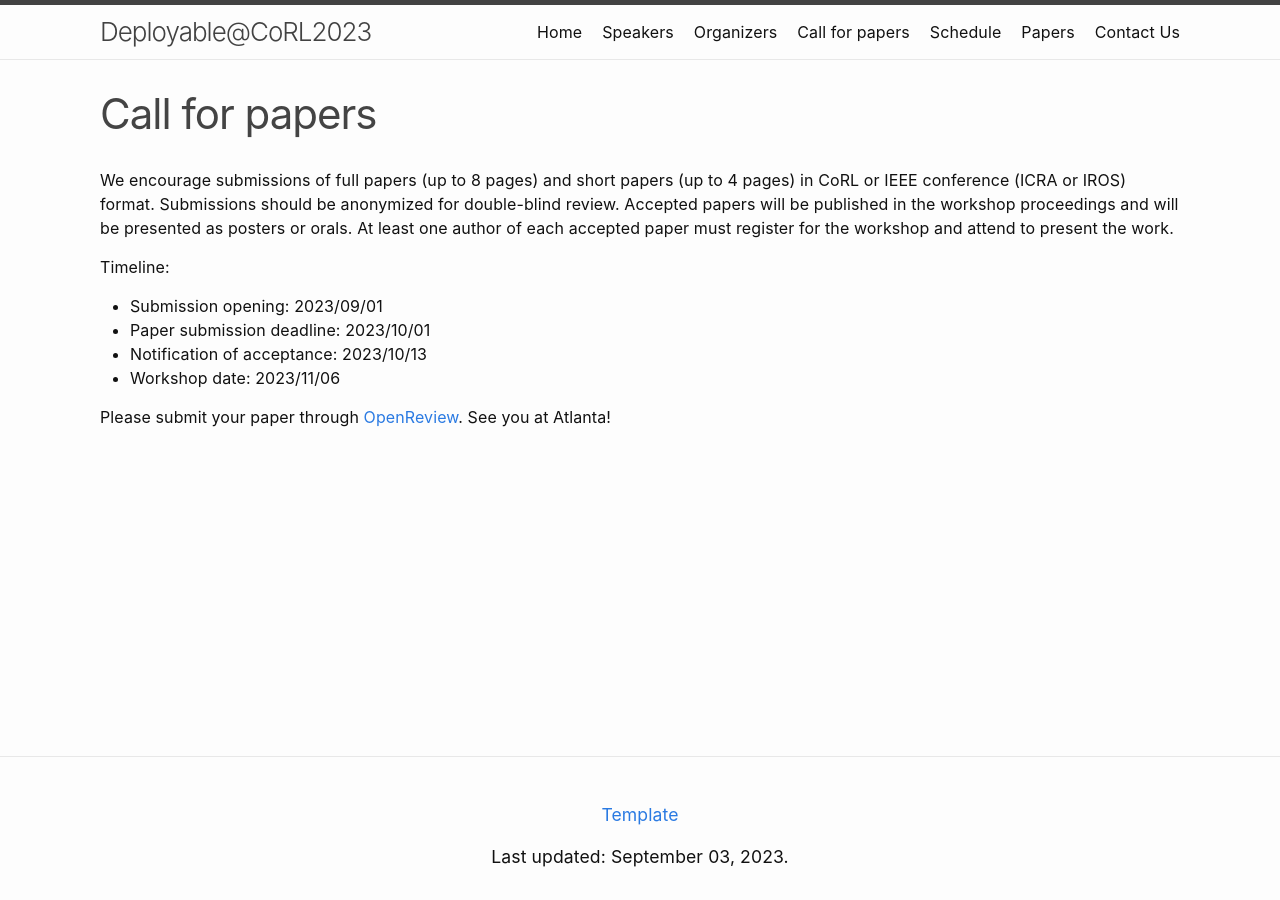
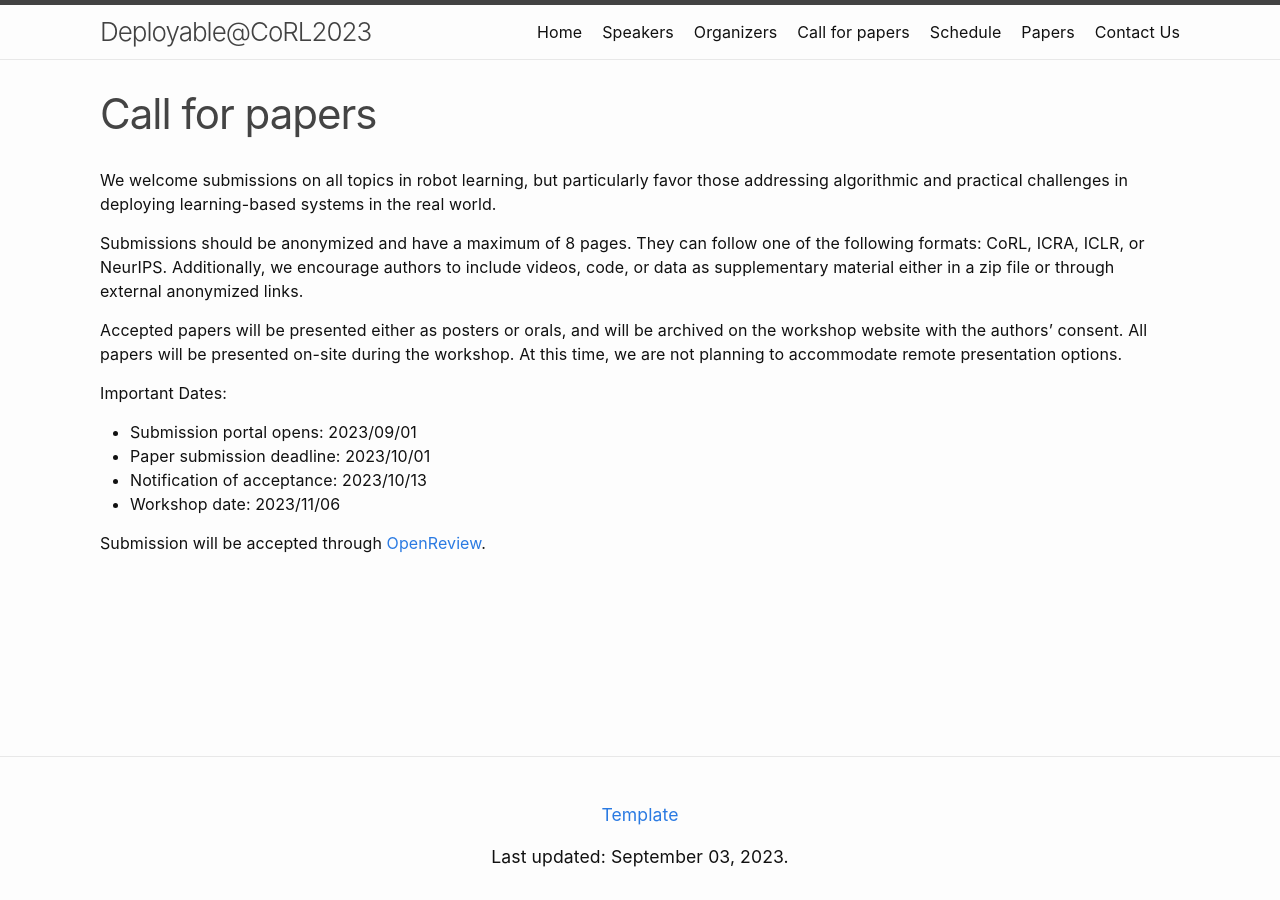
Before and after one commit to corl2023deployable/corl2023deployable.github.io, a Jekyll site: the page built from callforpapers.md, in a window 1280 px wide. Built offline with Jekyll 4.4.1, drawn with Linux system fonts in a browser that asks for light colours.

Commit message:
update new CfP

```diff
--- a/callforpapers.md
+++ b/callforpapers.md
@@ -4,13 +4,17 @@ title: Call for papers
 permalink: /callforpapers/
 ---
 
+We welcome submissions on all topics in robot learning, but particularly favor those addressing algorithmic and practical challenges in deploying learning-based systems in the real world.
 
-We encourage submissions of full papers (up to 8 pages) and short papers (up to 4 pages) in CoRL or IEEE conference (ICRA or IROS) format. Submissions should be anonymized for double-blind review. Accepted papers will be published in the workshop proceedings and will be presented as posters or orals. At least one author of each accepted paper must register for the workshop and attend to present the work.
+Submissions should be anonymized and have a maximum of 8 pages. They can follow one of the following formats: CoRL, ICRA, ICLR, or NeurIPS. Additionally, we encourage authors to include videos, code, or data as supplementary material either in a zip file or through external anonymized links.
 
-Timeline:
-- Submission opening: 2023/09/01
+Accepted papers will be presented either as posters or orals, and will be archived on the workshop website with the authors' consent. All papers will be presented on-site during the workshop. At this time, we are not planning to accommodate remote presentation options.
+
+Important Dates:
+
+- Submission portal opens: 2023/09/01
 - Paper submission deadline: 2023/10/01
 - Notification of acceptance: 2023/10/13
 - Workshop date: 2023/11/06
 
-Please submit your paper through [OpenReview](https://openreview.net/group?id=robot-learning.org/CoRL/2023/Workshop/Deployable). See you at Atlanta!
+Submission will be accepted through [OpenReview](https://openreview.net/group?id=robot-learning.org/CoRL/2023/Workshop/Deployable).
```
